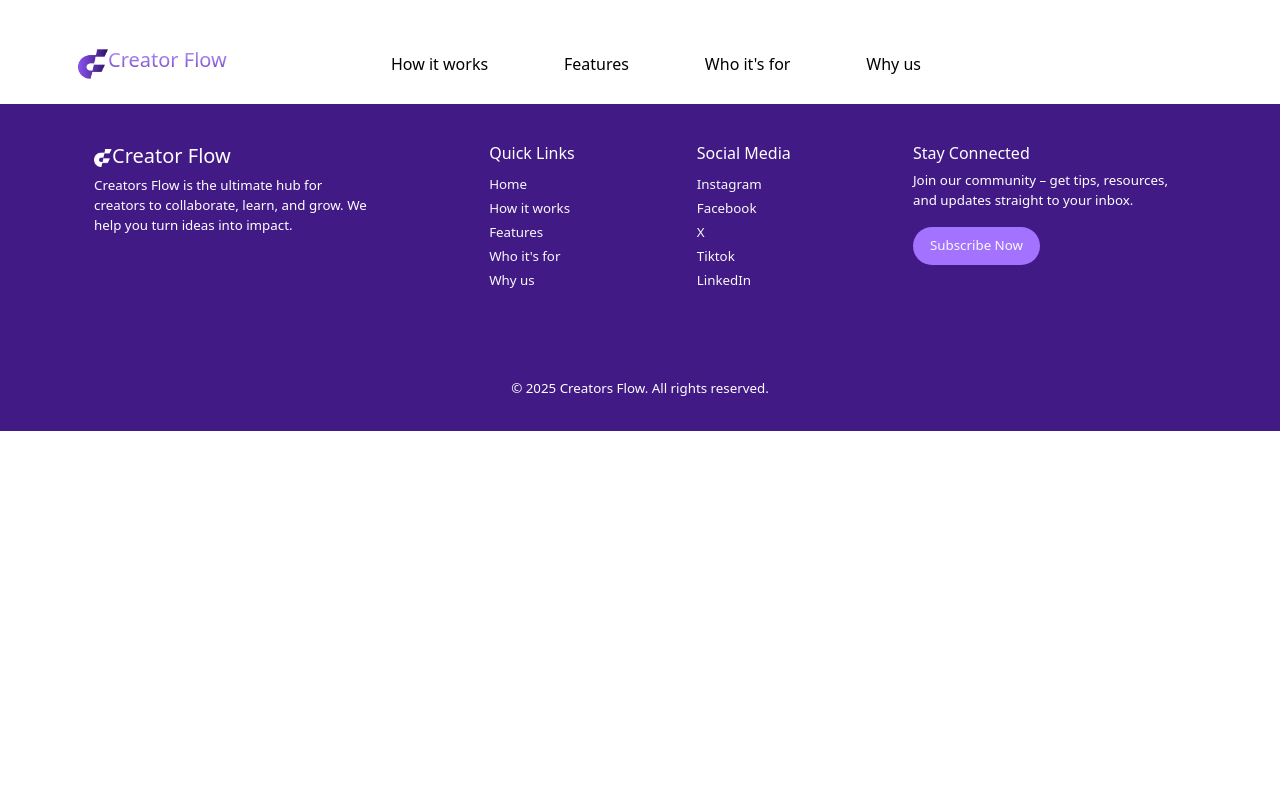
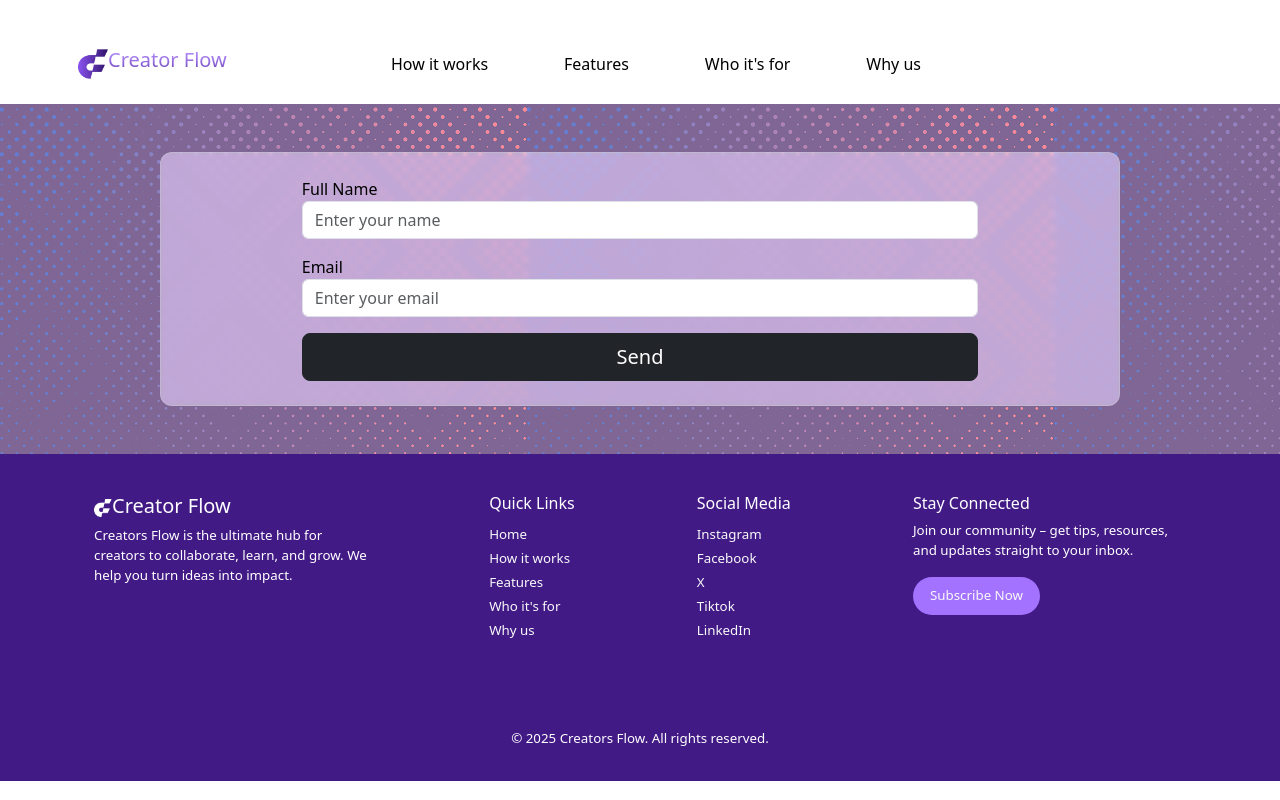
Before and after one commit to toludavid30/creator-flow, a React (Vite) app: page /subscribe in a window 1280 px wide. Built offline with nearby package versions, Linux system fonts and the light colour scheme.

Commit message:
tech prof commit

```diff
--- a/src/App.jsx
+++ b/src/App.jsx
@@ -4,6 +4,7 @@ import { BrowserRouter, Route, Routes } from 'react-router-dom'
 import Navbar from './layOut Components/Navbar'
 import Footer from './layOut Components/Footer'
 import Landing from './landingPage/Landing';
+import Subscribe from './SubscribePage/Subscribe';
 
 
 const App = () => {
@@ -13,6 +14,7 @@ const App = () => {
       <Navbar/>
       <Routes>
         <Route path='/' element={<Landing/>}/>
+        <Route path='/subscribe' element={<Subscribe/>}/>
       </Routes>
       <Footer/>
       </BrowserRouter>
--- /dev/null
+++ b/src/SubscribePage/Subscribe.jsx
@@ -0,0 +1,51 @@
+import React, { useState } from 'react'
+import "./styling.css"
+import { useForm } from 'react-hook-form'
+
+const Subscribe = () => {
+    const {register, handleSubmit} =useForm()
+    const [isLoading, setIsloading] = useState(false)
+    const baseUrl = "https://noderender-i690.onrender.com/auth/sendFlowSub"
+    const sendMessage = async(payload) =>{
+        setIsloading(true)
+    try {
+      const res = await fetch(baseUrl, {
+        method: "POST",
+        body: JSON.stringify(payload),
+        headers : {
+          "Content-Type":"application/json"
+        }
+      })
+      const data = await res.json()
+      console.log(data);
+      alert(data.message)
+    } catch (error) {
+      console.log(error);
+    }finally{
+      setIsloading(false)
+    }
+    }
+  return (
+    <div id='subscribePage' className='py-5'>
+        <div className="pageWrapper container w-75">
+            <form className="container w-75 py-4 mx-auto d-flex flex-column gap-3" onSubmit={handleSubmit(sendMessage)} action="">
+            <div className="form-group">
+                <label htmlFor="name">Full Name</label>
+                <input type="text" {...register("name")} className="form-control form-control-md" id="name" placeholder="Enter your name"/>
+            </div>
+            <div className="form-group">
+                <label htmlFor="email">Email</label>
+                <input type="email" {...register("email")} className="form-control form-control-md" id="email" placeholder="Enter your email"/>
+            </div>
+            {/* <div className="form-group">
+                <label htmlFor="phone">Phone Number</label>
+                <input type="tel" {...register("phone")} className="form-control form-control-md" id="email" placeholder="Enter your phone number"/>
+            </div> */}
+            <button type="submit" className="btn btn-dark btn-lg w-100"disabled = {isLoading}>Send</button>
+        </form>
+        </div>
+    </div>
+  )
+}
+
+export default Subscribe
--- /dev/null
+++ b/src/SubscribePage/styling.css
@@ -0,0 +1,18 @@
+*{
+    margin: 0;
+    padding: 0;
+    box-sizing: border-box;
+    #subscribePage{
+        background-image: url(/67278\ 1.png);
+        .pageWrapper{
+            backdrop-filter: blur(3px) saturate(180%);
+            -webkit-backdrop-filter: blur(3px) saturate(180%);
+            background-color: rgba(255, 255, 255, 0.45);
+            border-radius: 12px;
+            border: 1px solid rgba(209, 213, 219, 0.3);
+            color: black;
+            width: 75%;
+            margin: 0 auto;
+        }
+    }
+}
--- a/src/landingPage/Components/Heropage.jsx
+++ b/src/landingPage/Components/Heropage.jsx
@@ -16,7 +16,7 @@ const Heropage = () => {
                 <a className='button1 btn btn-small rounded-5 text-light py-2'>
                     Start Your Flow
                 </a>
-                <a className='button2 btn btn-small rounded-5 py-2'>
+                <a href='#userSection' className='button2 btn btn-small rounded-5 py-2'>
                     <span>
                         Explore Niches
                     </span>
--- a/src/landingPage/Components/Users.jsx
+++ b/src/landingPage/Components/Users.jsx
@@ -27,6 +27,22 @@ const Users = () => {
                             Grow your Audience
                         </p>
                         <a href="" className='btn btn-small boxButton rounded-5'>
+                            Learn More
+                        </a>
+                    </div>
+                </div>
+                <div href='' className="box podcasters bg-light rounded-4 p-2">
+                    <div className="cardPic container">
+                        <img src="/public/dev_bro-removebg-preview.png" alt="" />
+                    </div>
+                    <div className="cardInfo p-1 p-md-2">
+                        <h6>
+                            Tech Professionals
+                        </h6>
+                        <p>
+                            Dream, Design and Create the future
+                        </p>
+                        <a href="https://scriptra.netlify.app/#" className='btn btn-small boxButton rounded-5'>
                             Learn More
                         </a>
                     </div>
--- a/src/layOut Components/Footer.jsx
+++ b/src/layOut Components/Footer.jsx
@@ -24,11 +24,11 @@ const Footer = () => {
             Quick Links
           </h6>
           <ul>
-            <li className=""><a href="" className="text-decoration-none text-light">Home</a></li>
-            <li className=""><a href="" className="text-decoration-none text-light">How it works</a></li>
-            <li className=""><a href="" className="text-decoration-none text-light">Features</a></li>
-            <li className=""><a href="" className="text-decoration-none text-light">Who it's for</a></li>
-            <li className=""><a href="" className="text-decoration-none text-light">Why us</a></li>
+            <li className=""><a href="/" className="text-decoration-none text-light">Home</a></li>
+            <li className=""><a href="#section2" className="text-decoration-none text-light">How it works</a></li>
+            <li className=""><a href="#productSection" className="text-decoration-none text-light">Features</a></li>
+            <li className=""><a href="#userSection" className="text-decoration-none text-light">Who it's for</a></li>
+            <li className=""><a href="#categorySection" className="text-decoration-none text-light">Why us</a></li>
           </ul>
         </div>
         <div className="socials">
@@ -50,7 +50,7 @@ const Footer = () => {
           <p>
             Join our community – get tips, resources, and updates straight to your inbox.
           </p>
-          <a href="" className="btn btn-small rounded-5 py-2 px-3 text-light">Subscribe Now</a>
+          <a href="/subscribe" className="btn btn-small rounded-5 py-2 px-3 text-light">Subscribe Now</a>
         </div>
       </div>
       <p className="text-center">
--- a/src/layOut Components/Navbar.jsx
+++ b/src/layOut Components/Navbar.jsx
@@ -7,14 +7,14 @@ const Navbar = () => {
     <div className='pt-2 pt-md-4'>
         <div id='Navbar' className="navWrapper p-2 container">
             <div className="leftNav h-100">
-                <div className="logoWrapper d-flex align-items-center h-100">
+                <a href='/' className="logoWrapper d-flex align-items-center text-decoration-none h-100">
                     <span className='logo'>
                         <img src="/Vector.png" alt="Logo" />
                     </span>
                     <h5 className='logoText'>
                         Creator Flow
                     </h5>
-                </div>
+                </a>
             </div>
             <div className="centerNav h-100">
                 <div className="quickLinks h-100 w-100">
```
Also changed, not shown: public/dev_bro-removebg-preview.png (added).
